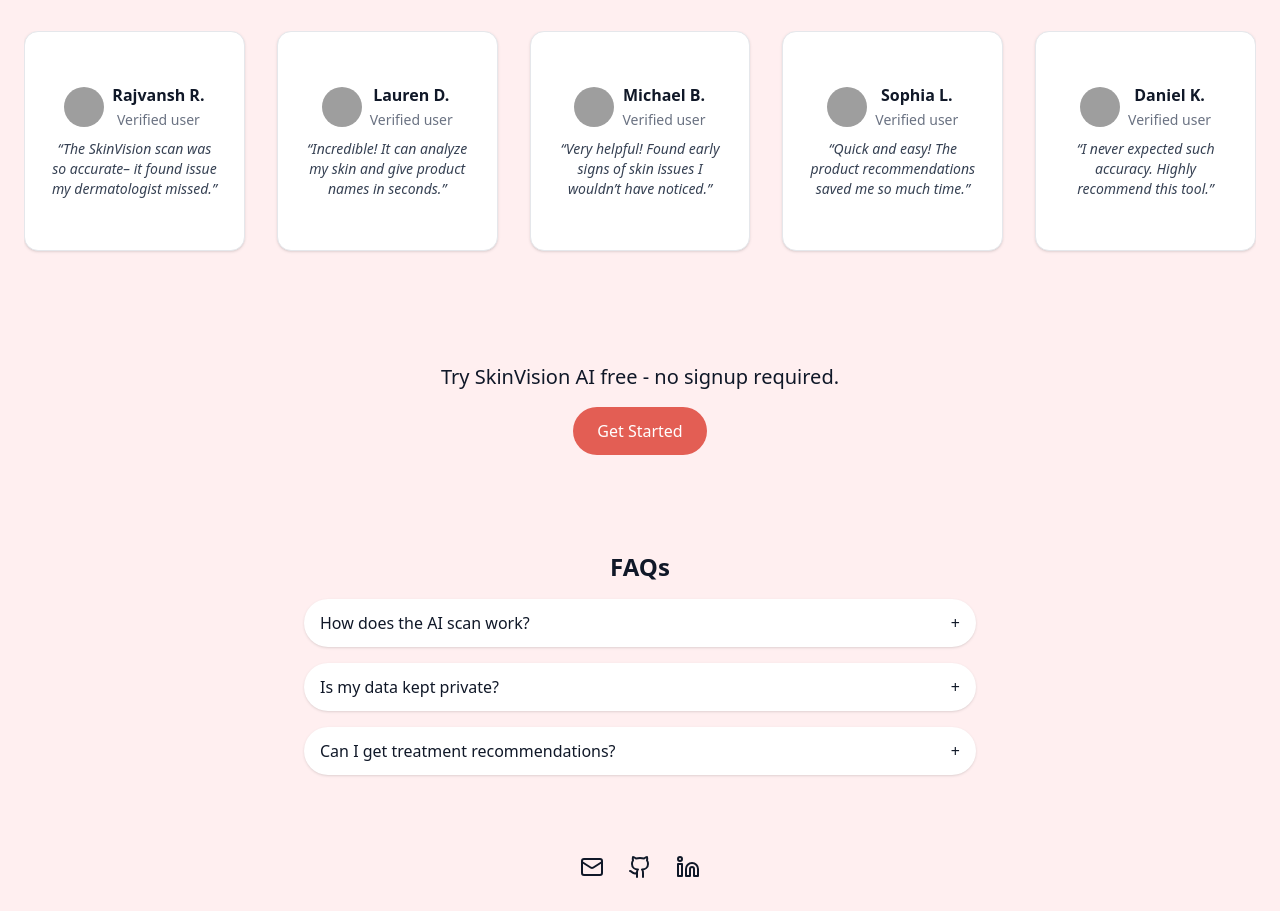
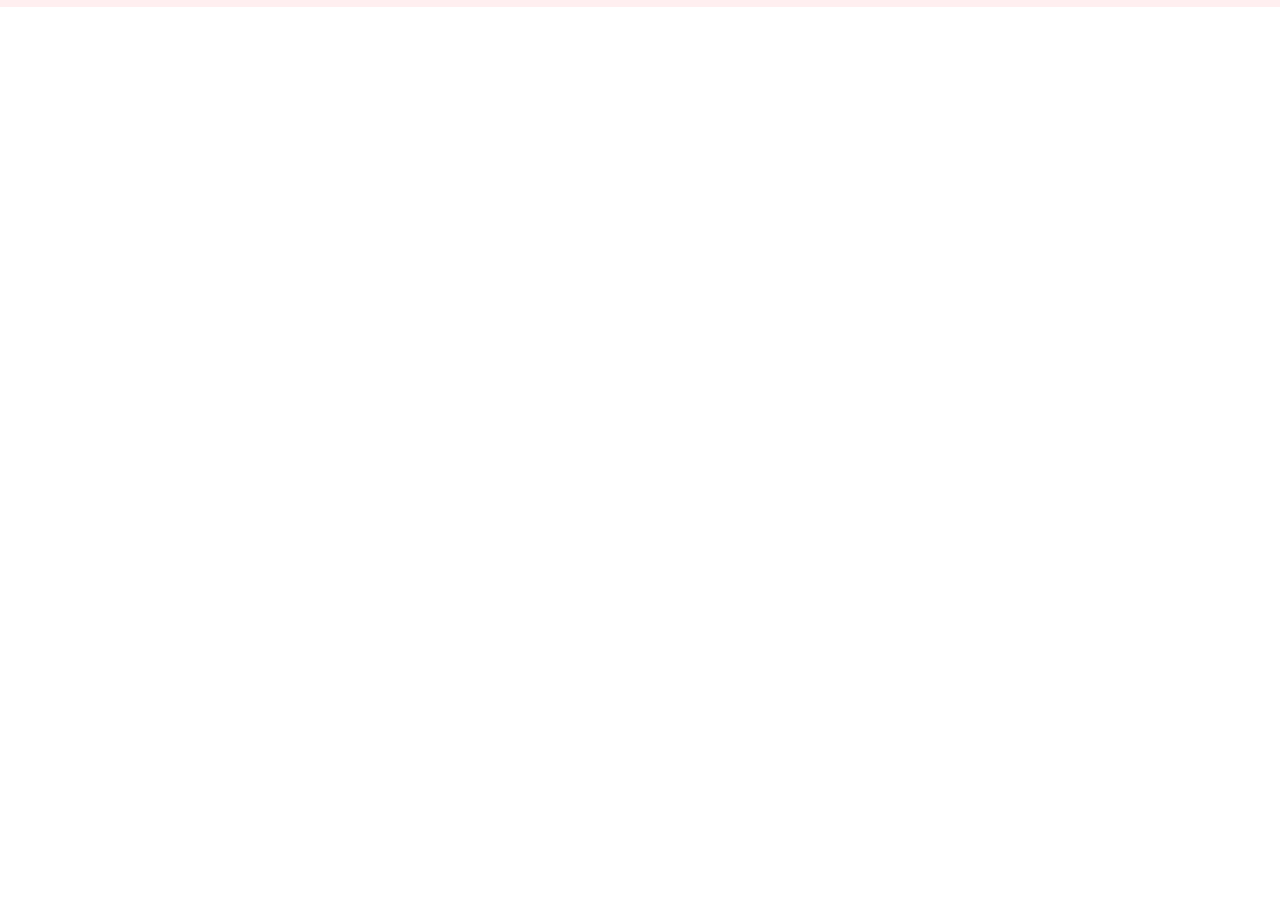
Before and after one commit to rajvanshrai/skinvision-landing, a Next.js app: page / in a window 1280 px wide. Shown: the part 1210-2121 px from the top of the page. After the commit the page ends 1217 px from the top, so only its background shows below. Built offline with nearby package versions, Linux system fonts and the light colour scheme; grey boxes are pictures that could not be loaded.

Commit message:
Fix: final

```diff
--- a/src/app/page.tsx
+++ b/src/app/page.tsx
@@ -1,27 +1,38 @@
 'use client';
+
 import { Mail, Github, Linkedin } from "lucide-react";
-import { motion } from "framer-motion";
-import Image from "next/image";
+import { motion, Variants } from "framer-motion";
+import { useRef } from "react";
+import { useInView } from "framer-motion";
 
-const fadeUpVariants = {
+export default function SkinVision() {
+  const fadeUpVariants: Variants = {
     hidden: { opacity: 0, y: 50 },
-  visible: (i = 0) => ({
+    visible: {
       opacity: 1,
       y: 0,
       transition: {
-      delay: i * 0.2,
+        delay: 0,
         duration: 0.6,
-      ease: "easeOut"
-    }
-  })
+        ease: [0.25, 0.1, 0.25, 1],
+      },
+    },
   };
 
-const fadeIn = {
+  const fadeIn: Variants = {
     hidden: { opacity: 0 },
-  visible: { opacity: 1, transition: { duration: 0.6 } }
+    visible: {
+      opacity: 1,
+      transition: { duration: 0.6, ease: [0.25, 0.1, 0.25, 1] },
+    },
   };
 
-export default function SkinVision() {
+  const useSectionInView = () => {
+    const ref = useRef(null);
+    const inView = useInView(ref, { once: true });
+    return [ref, inView] as const;
+  };
+
   return (
     <main className="bg-[#FFEFF0] text-gray-900">
       {/* Hero Section */}
@@ -49,11 +60,9 @@
 
           {/* Right */}
           <div className="relative w-full md:w-1/2 flex justify-center">
-            <Image
+            <img
               src="/hero-face.jpg"
-              alt="Example skin scan result"
-              width={400}
-              height={400}
+              alt="Hero"
               className="rounded-xl object-cover w-full max-w-[400px]"
             />
             <div className="absolute top-4 right-4 bg-[#00000030] backdrop-blur-sm p-4 rounded-xl text-white shadow-lg">
@@ -77,10 +86,18 @@
             {["Upload Photo", "AI Scan Begins", "Get Tips"].map((title, i) => (
               <motion.div
                 key={title}
-                custom={i}
                 initial="hidden"
                 whileInView="visible"
-                variants={fadeUpVariants}
+                variants={{
+                  ...fadeUpVariants,
+                  visible: {
+                    ...fadeUpVariants.visible!,
+                    transition: {
+                      ...(fadeUpVariants.visible!.transition as any),
+                      delay: i * 0.2,
+                    },
+                  },
+                }}
                 viewport={{ once: true }}
                 className="aspect-square w-full md:w-1/3 max-w-[260px] border rounded-xl bg-white shadow p-6 flex flex-col items-center justify-center"
               >
@@ -88,9 +105,11 @@
                 <h3 className="font-semibold">{title}</h3>
                 <p className="text-sm text-gray-600">
                   {
-                    ["Take or upload a clear face image",
+                    [
+                      "Take or upload a clear face image",
                       "AI checks for acne, pigmentation, and more",
-                     "Personalized product recommendations"][i]
+                      "Personalized product recommendations",
+                    ][i]
                   }
                 </p>
               </motion.div>
@@ -125,85 +144,6 @@
         </div>
       </motion.section>
 
-      {/* Testimonials */}
-      <section className="px-6 py-12 text-center space-y-8">
-        <h2 className="text-2xl font-semibold">What Users Are Saying</h2>
-        <div className="flex gap-8 items-center justify-start overflow-x-auto pb-4">
-          {[1, 2, 3, 4, 5].map((id, i) => (
-            <motion.div
-              key={id}
-              custom={i}
-              initial="hidden"
-              whileInView="visible"
-              variants={fadeUpVariants}
-              viewport={{ once: true }}
-              className="aspect-square w-full md:w-1/3 max-w-[260px] min-w-[220px] border rounded-xl bg-white shadow p-6 flex flex-col items-center justify-center"
-            >
-              <div className="flex items-center gap-2 mb-2">
-                <Image
-                  src={`/user${id}.jpg`}
-                  alt={`User ${id}`}
-                  width={40}
-                  height={40}
-                  className="w-10 h-10 rounded-full"
-                />
-                <div>
-                  <p className="font-semibold">{["Rajvansh R.", "Lauren D.", "Michael B.", "Sophia L.", "Daniel K."][i]}</p>
-                  <span className="text-sm text-gray-500">Verified user</span>
-                </div>
-              </div>
-              <p className="text-sm text-gray-700 italic">
-                {[
-                  "“The SkinVision scan was so accurate– it found issue my dermatologist missed.”",
-                  "“Incredible! It can analyze my skin and give product names in seconds.”",
-                  "“Very helpful! Found early signs of skin issues I wouldn’t have noticed.”",
-                  "“Quick and easy! The product recommendations saved me so much time.”",
-                  "“I never expected such accuracy. Highly recommend this tool.”"
-                ][i]}
-              </p>
-            </motion.div>
-          ))}
-        </div>
-      </section>
-
-      {/* CTA */}
-      <motion.section
-        initial="hidden"
-        whileInView="visible"
-        variants={fadeIn}
-        viewport={{ once: true }}
-        className="text-center px-6 py-12 space-y-4"
-      >
-        <h2 className="text-xl font-medium">Try SkinVision AI free - no signup required.</h2>
-        <motion.button
-          whileHover={{ scale: 1.05 }}
-          className="bg-[#E35E54] text-white px-6 py-3 rounded-full"
-        >
-          Get Started
-        </motion.button>
-      </motion.section>
-
-      {/* FAQ */}
-      <section className="px-6 py-12 space-y-4 text-center">
-        <h2 className="text-2xl font-semibold">FAQs</h2>
-        <div className="space-y-4 max-w-2xl mx-auto">
-          {[
-            "How does the AI scan work?",
-            "Is my data kept private?",
-            "Can I get treatment recommendations?"
-          ].map((q, i) => (
-            <motion.button
-              key={i}
-              whileHover={{ scale: 1.02 }}
-              className="w-full flex justify-between items-center px-4 py-3 bg-white rounded-full shadow"
-            >
-              <span>{q}</span>
-              <span>+</span>
-            </motion.button>
-          ))}
-        </div>
-      </section>
-
       {/* Footer */}
       <footer className="flex items-center justify-center gap-6 py-8">
         <a href="mailto:rajvansh.raii@gmail.com" aria-label="Email">
```
Lines whose indentation alone changed are shown as unchanged.
